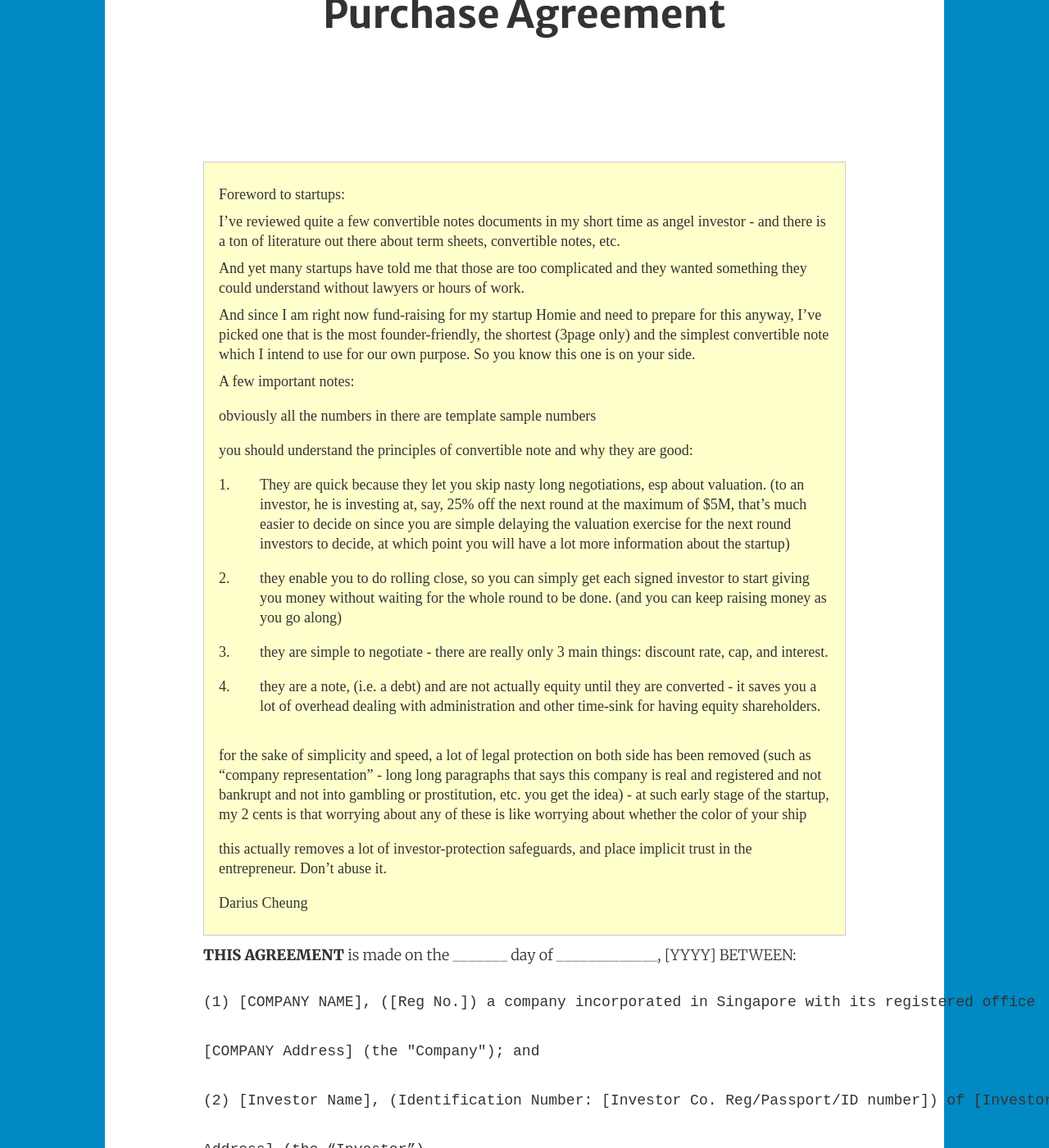
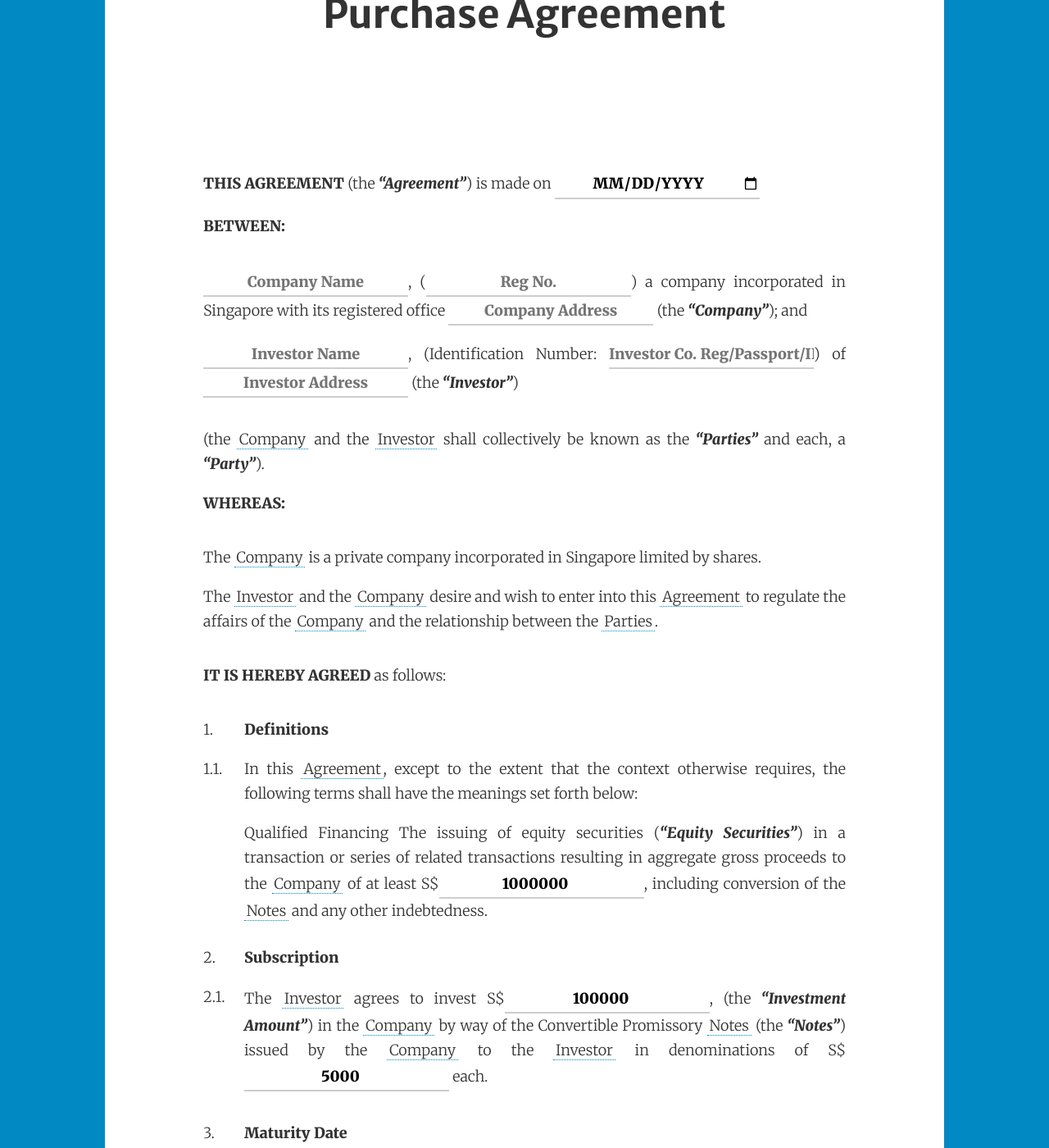
Before and after one commit to cofounders/legal, a Jekyll site: the page built from _posts/2013-12-01-convertible_promissory_note_purchase_agreement.html, in a window 1280 px wide and 1400 px high, scrolled down 451 px. Shown: the whole window at 82% size. Built offline with Jekyll 4.4.1, drawn with Linux system fonts in a browser that asks for light colours; some web fonts are replaced; some of the changed text lies outside the part shown.

Commit message:
Markup for the convertible promissory note purchase agreement

```diff
--- a/_posts/2013-12-01-convertible_promissory_note_purchase_agreement.html
+++ b/_posts/2013-12-01-convertible_promissory_note_purchase_agreement.html
@@ -12,197 +12,132 @@
   - investor
 ---
 <h1>Convertible Promissory Note Purchase Agreement</h1>
-
-<aside>
-<p>Foreword to startups:</p>
-
-<p>I’ve reviewed quite a few convertible notes documents in my short time as angel investor - and there is a ton of literature out there about term sheets, convertible notes, etc.</p>
-
-<p>And yet many startups have told me that those are too complicated and they wanted something they could understand without lawyers or hours of work.</p>
-
-<p>And since I am right now fund-raising for my startup Homie and need to prepare for this anyway, I’ve picked one that is the most founder-friendly, the shortest (3page only) and the simplest convertible note which I intend to use for our own purpose. So you know this one is on your side.</p>
-
-<p>A few important notes:</p>
+<p><b>This agreement</b> (the <dfn>Agreement</dfn>) is made on <input type="date" /></p>
+<p><b>between:</b></p>
 <ul>
-  <li>obviously all the numbers in there are template sample numbers</li>
+  <li><input placeholder="Company Name" />, (<input placeholder="Reg No." />) a company incorporated in Singapore with its registered office <input placeholder="Company Address" /> (the <dfn>Company</dfn>); and</li>
+  <li><input placeholder="Investor Name" />, (Identification Number: <input placeholder="Investor Co. Reg/Passport/ID number" />) of <input placeholder="Investor Address" /> (the <dfn>Investor</dfn>)</li>
+</ul>
+<p>(the Company and the Investor shall collectively be known as the <dfn>Parties</dfn> and each, a <dfn>Party</dfn>).</p>
+<p><b>Whereas:</b></p>
+<ul>
+  <li>The Company is a private company incorporated in Singapore limited by shares.</li>
+  <li>The Investor and the Company desire and wish to enter into this Agreement to regulate the affairs of the Company and the relationship between the Parties.</li>
+</ul>
+<p><b>It is hereby agreed</b> as follows:</p>
+<ol>
   <li>
-    you should understand the principles of convertible note and why they are good:
+    <h4>Definitions</h4>
     <ol>
-      <li>They are quick because they let you skip nasty long negotiations, esp about valuation.
-(to an investor, he is investing at, say, 25% off the next round at the maximum of $5M, that’s much easier to decide on since you are simple delaying the valuation exercise for the next round investors to decide, at which point you will have a lot more information about the startup)</li>
-      <li>they enable you to do rolling close, so you can simply get each signed investor to start giving you money without waiting for the whole round to be done. (and you can keep raising money as you go along)</li>
-      <li>they are simple to negotiate - there are really only 3 main things: discount rate, cap, and interest. </li>
-      <li>they are a note, (i.e. a debt) and are not actually equity until they are converted - it saves you a lot of overhead dealing with administration and other time-sink for having equity shareholders.</li>
+      <li>In this Agreement, except to the extent that the context otherwise requires, the following terms shall have the meanings set forth below:</li>
+      <dl>
+        <dt>Qualified Financing</dt>
+        <dd>The issuing of equity securities (<dfn>Equity Securities</dfn>) in a transaction or series of related transactions resulting in aggregate gross proceeds to the Company of at least S$<input type="number" value="1000000" />, including conversion of the Notes and any other indebtedness.</dd>
+      </dl>
     </ol>
   </li>
-  <li>for the sake of simplicity and speed, a lot of legal protection on both side has been removed (such as “company representation” - long long paragraphs that says this company is real and registered and not bankrupt and not into gambling or prostitution, etc. you get the idea) - at such early stage of the startup, my 2 cents is that worrying about any of these is like worrying about whether the color of your ship</li>
-  <li>this actually removes a lot of investor-protection safeguards, and place implicit trust in the entrepreneur. Don’t abuse it.</li>
-</ul>
+  <li>
+    <h4>Subscription</h4>
+    <ol>
+      <li>The Investor agrees to invest S$<input type="number" value="100000" />, (the <dfn>Investment Amount</dfn>) in the Company by way of the Convertible Promissory Notes (the <dfn>Notes</dfn>) issued by the Company to the Investor in denominations of S$<input type="number" value="5000" /> each.</li>
+    </ol>
+  </li>
+  <li>
+    <h4>Maturity Date</h4>
+    <ol>
+      <li>The Notes and unpaid accrued interest on the Notes will be due and payable <input type="number" value="24" /> months from the date of the signing of this Purchase Agreement (the <dfn>Maturity Date</dfn>).</li>
+    </ol>
+  </li>
+  <li>
+    <h4>Interest</h4>
+    <ol>
+      <li>Interest on the Notes will accrue on an annual basis at the rate of <input type="number" value="5" />% per annum based on a 365 days year.</li>
+    </ol>
+  </li>
+  <li>
+    <h4>Conversion Price</h4>
+    <ol>
+      <li>The lesser of
+        <ol>
+          <li><input type="number" value="70" />% of the per share price paid by the purchasers of such Equity Securities in the Qualified Financing (the <dfn>Discounted Conversion Price</dfn>), or</li>
+          <li>the price per share equal to S$<input type="number" value="4000000" /> divided by the aggregate number of outstanding shares of the Company’s Common Stock as of immediately after the initial closing of the Qualified Financing (assuming full conversion or exercise of all convertible and exercisable securities then outstanding other than the Notes) (the <dfn>Valuation Cap</dfn>)].</li>
+        </ol>
+      </li>
+    </ol>
+  </li>
+  <li>
+    <h4>Automatic Conversion</h4>
+    <ol>
+      <li><h5>Automatic Conversion in a Qualified Financing</h5> If the Company issues Equity Securities in a Qualified Financing, then the Notes, and any accrued but unpaid interest thereon, will automatically convert into the equity securities issued pursuant to the Qualified Financing at the Conversion Price.</li>
+      <li><h5>Automatic Conversion at the Maturity Date</h5> If the Notes have not been previously converted pursuant to a Qualified Financing, then, effective upon the Maturity Date, the Notes, and any accrued but unpaid interest thereon, will automatically convert into Equity Securities at 70% of the Valuation Cap.</li>
+    </ol>
+  </li>
+  <li>
+    <h4>Optional Conversion</h4>
+    <ol>
+      <li>If the Maturity Date or a Qualified Financing has not occurred, the Investor may elect to convert the entire Investment Amount into Equity Securities at the Valuation Cap.</li>
+    </ol>
+  </li>
+  <li>
+    <h4>Sale of the Company</h4>
+    <ol>
+      <li>If a Qualified Financing has not occurred and the Company elects to consummate a sale of the Company prior to the Maturity Date, then upon the election of the Investor, either
+        <ol>
+          <li>the Investor shall receive a payment equal to one and half (1.5) times the Note, or</li>
+          <li>the entire Investment Amount shall convert into Equity Securities at the Valuation Cap.</li>
+        </ol>
+      </li>
+    </ol>
+  </li>
+  <li>
+    <h4>Pre-Payment</h4>
+    <ol>
+      <li>The principal and accrued interest may not be prepaid unless approved in writing by Investors holding Notes whose aggregate principal amount represents a majority of the outstanding principal amount of all then-outstanding Notes (the <dfn>Requisite Holders</dfn>).</li>
+    </ol>
+  </li>
+  <li>
+    <h4>Participation Rights</h4>
+    <ol>
+      <li>After converting to Equity Securities upon the conditions laid out in clause 6 and 7, Investor will have the rights to participate in subsequent financing rounds of the Company in order to maintain their percentage (%) shareholding in the Company.</li>
+    </ol>
+  </li>
+  <li>
+    <h4>Amendment and Waiver</h4>
+    <ol>
+      <li>The terms of this Agreement and the Notes may be amended, or any term thereof waived, upon the written consent of the Company and the Requisite Holders.</li>
+    </ol>
+  </li>
+  <li>
+    <h4>No Security Interest</h4>
+    <ol>
+      <li>The Notes will be a general unsecured obligation of the Company.</li>
+    </ol>
+  </li>
+  <li>
+    <h4>Investor Rights</h4>
+    <ol>
+      <li>The Investor will have customary information and inspection rights, including receiving an annual budget, annual unaudited financial statements, quarterly unaudited financial statements, and any other information reports prepared for shareholders while the Note remains outstanding.</li>
+    </ol>
+  </li>
+  <li>
+    <h4>Fees And Expenses</h4>
+    <ol>
+      <li>The Parties will bear their own fees and expenses incurred in the transaction.</li>
+    </ol>
+  </li>
+  <li>
+    <h4>Governing Law and Jurisdiction</h4>
+    <ol>
+      <li>This Agreement shall be governed by and construed according to the laws of Singapore.</li>
+    </ol>
+  </li>
+</ol>
+<p><b>As witness</b> this Agreement has been signed by or on behalf of each of the Parties hereto the day and year first before written.</p>
 
-<p>Darius Cheung</p>
-</aside>
+<p>[COMPANY NAME]</p>
+<p>Signed by [FOUNDER] for and on behalf of [COMPANY NAME]</p>
+<p>in the presence of [WITNESS]</p>
 
-<p><b>This agreement</b> is made on the _______ day of _____________, [YYYY] BETWEEN:</p>
-<pre>
-(1) [COMPANY NAME], ([Reg No.]) a company incorporated in Singapore with its registered office
-
-[COMPANY Address] (the "Company"); and
-
-(2) [Investor Name], (Identification Number: [Investor Co. Reg/Passport/ID number]) of [Investor
-
-Address] (the “Investor”)
-
-(the Company and the Investor shall collectively be known as the "Parties" and each, a "Party").
-
-WHEREAS:-
-
-(A) The Company is a private company incorporated in Singapore limited by shares.
-
-(B) The Investor and the Company desire and wish to enter into this Agreement to regulate the affairs of the
-
-Company and the relationship between the Parties.
-
-IT IS HEREBY AGREED as follows:
-
-1. DEFINITIONS
-
-1.1 In this Agreement, except to the extent that the context otherwise requires, the following terms shall have
-
-the meanings set forth below:
-
-“Qualified Financing” The issuing of equity securities (“Equity Securities”) in a transaction or series
-
-of related transactions resulting in aggregate gross proceeds to the Company of at
-
-least [S$1,000,000], including conversion of the Notes and any other indebtedness.
-
-2. SUBSCRIPTION
-
-2.1 The Investor agrees to invest [S$100,000], (the “Investment Amount”) in the Company by way of the
-
-Convertible Promissory Notes (the “Notes”) issued by the Company to the Investor in denominations of
-
-S$5,000 each.
-
-3. MATURITY DATE
-
-3.1 The Notes and unpaid accrued interest on the Notes will be due and payable [24] months from the date of
-
-the signing of this Purchase Agreement (the “Maturity Date”).
-
-4. INTEREST
-
-4.1 Interest on the Notes will accrue on an annual basis at the rate of [5%] per annum based on a 365 days
-
-year.
-
-5. CONVERSION PRICE
-
-5.1 The lesser of [(i) [70%] of the per share price paid by the purchasers of such Equity Securities in the
-
-Qualified Financing (the “Discounted Conversion Price”)], or [(ii) the price per share equal to
-
-[S$4,000,000] divided by the aggregate number of outstanding shares of the Company’s Common Stock as
-
-of immediately after the initial closing of the Qualified Financing (assuming full conversion or exercise of
-
-all convertible and exercisable securities then outstanding other than the Notes) (the “Valuation Cap”)].
-
-6. AUTOMATIC CONVERSION
-
-Convertible Promissory Note Purchase Agreement
-
-6.1 Automatic Conversion in a Qualified Financing. If the Company issues Equity Securities in a Qualified
-
-Financing, then the Notes, and any accrued but unpaid interest thereon, will automatically convert into the
-
-equity securities issued pursuant to the Qualified Financing at the Conversion Price.
-
-6.2 Automatic Conversion at the Maturity Date. If the Notes have not been previously converted pursuant to a
-
-Qualified Financing, then, effective upon the Maturity Date, the Notes, and any accrued but unpaid interest
-
-thereon, will automatically convert into Equity Securities at 70% of the Valuation Cap.
-
-7. OPTIONAL CONVERSION
-
-7.1 If the Maturity Date or a Qualified Financing has not occurred, the Investor may elect to convert the entire
-
-Investment Amount into Equity Securities at the Valuation Cap.
-
-8. SALE OF THE COMPANY
-
-8.1 If a Qualified Financing has not occurred and the Company elects to consummate a sale of the Company
-
-prior to the Maturity Date, then upon the election of the Investor, either (i) the Investor shall receive a
-
-payment equal to one and half (1.5) times the Note, or (ii) the entire Investment Amount shall convert into
-
-Equity Securities at the Valuation Cap.
-
-9. PRE-PAYMENT
-
-9.1 The principal and accrued interest may not be prepaid unless approved in writing by Investors holding
-
-Notes whose aggregate principal amount represents a majority of the outstanding principal amount of all
-
-then-outstanding Notes (the “Requisite Holders”).
-
-10. PARTICIPATION RIGHTS
-
-10.1 After converting to Equity Securities upon the conditions laid out in clause 6 and 7, Investor will have the
-
-rights to participate in subsequent financing rounds of the Company in order to maintain their percentage
-
-(%) shareholding in the Company.
-
-11. AMENDMENT AND WAIVER
-
-11.1 The terms of this Agreement and the Notes may be amended, or any term thereof waived, upon the written
-
-consent of the Company and the Requisite Holders.
-
-12. NO SECURITY INTEREST
-
-12.1 The Notes will be a general unsecured obligation of the Company.
-
-13. INVESTOR RIGHTS
-
-13.1 The Investor will have customary information and inspection rights, including receiving an annual budget,
-
-annual unaudited financial statements, quarterly unaudited financial statements, and any other information
-
-reports prepared for shareholders while the Note remains outstanding.
-
-14. FEES AND EXPENSES
-
-14.1 The Parties will bear their own fees and expenses incurred in the transaction.
-
-15. GOVERNING LAW AND JURISDICTION
-
-15.1 This Agreement shall be governed by and construed according to the laws of Singapore.
-
-Convertible Promissory Note Purchase Agreement
-
-AS WITNESS this Agreement has been signed by or on behalf of each of the Parties hereto the day and year first
-
-before written.
-
-[COMPANY NAME]
-
-Signed by [FOUNDER] )
-
-for and on behalf of )
-
-[COMPANY NAME] )
-
-in the presence of :- )
-
-[INVESTOR NAME]
-
-Signed by )
-
-[Investor representative] )
-
-in the presence of :- )
-</pre>
+<p>[INVESTOR NAME]</p>
+<p>Signed by [Investor representative]</p>
+<p>in the presence of [WITNESS]</p>
--- a/scripts/definitions.js
+++ b/scripts/definitions.js
@@ -166,7 +166,7 @@
           !nearestAncestor(textNode, [
             'DFN', 'A',
             'THEAD',
-            'H1', 'H2', 'H3', 'H4', 'H5', 'H6'
+            'H1', 'H2', 'H3', 'H4', // 'H5', 'H6'
           ]) &&
           // Prevent starting match mid-word
           (offset === 0 ||
```
